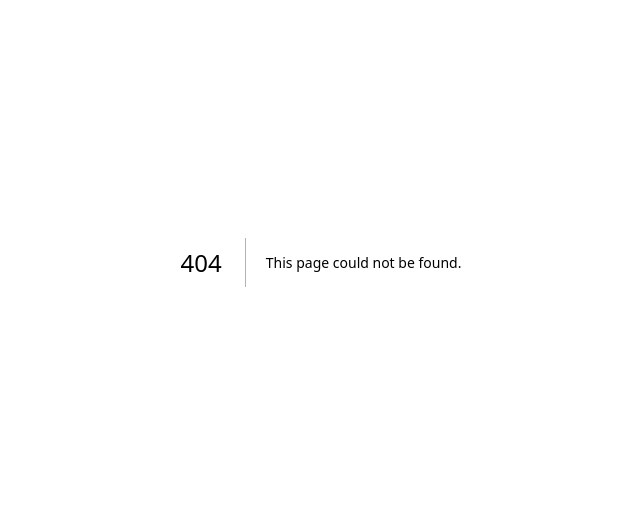
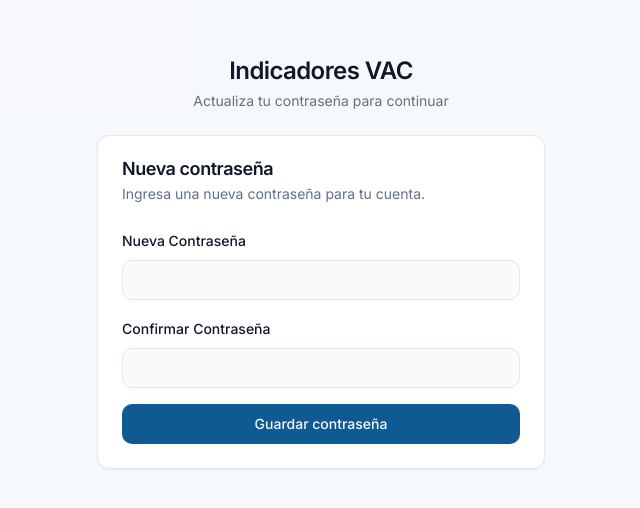
Before and after one commit to danielprieto200004/indicadores_vac2, a Next.js app: page /update-password in a window 1280 px wide. Before the commit this address had no page. Shown: the part 138-646 px from the top of the page, without its empty margins (319-959 px from the left). Built offline with nearby package versions, Linux system fonts and the light colour scheme; no server answers.

Commit message:
feat: implement forgot password flow with supabase

```diff
--- /dev/null
+++ b/src/app/update-password/page.tsx
@@ -0,0 +1,29 @@
+import { UpdatePasswordForm } from "@/components/auth/update-password-form";
+import { Card, CardContent, CardDescription, CardHeader, CardTitle } from "@/components/ui/card";
+
+export default function UpdatePasswordPage() {
+  return (
+    <main className="min-h-dvh bg-muted/30">
+      <div className="mx-auto flex min-h-dvh w-full max-w-6xl items-center justify-center px-6 py-10">
+        <div className="w-full max-w-md space-y-6">
+          <div className="text-center">
+            <div className="text-2xl font-semibold tracking-tight">Indicadores VAC</div>
+            <div className="mt-1 text-sm text-muted-foreground">
+              Actualiza tu contraseña para continuar
+            </div>
+          </div>
+
+          <Card>
+            <CardHeader>
+              <CardTitle>Nueva contraseña</CardTitle>
+              <CardDescription>Ingresa una nueva contraseña para tu cuenta.</CardDescription>
+            </CardHeader>
+            <CardContent>
+              <UpdatePasswordForm />
+            </CardContent>
+          </Card>
+        </div>
+      </div>
+    </main>
+  );
+}
--- a/src/components/auth/login-form.tsx
+++ b/src/components/auth/login-form.tsx
@@ -13,7 +13,7 @@ import { Label } from "@/components/ui/label";
 
 const schema = z.object({
   email: z.string().email("Ingresa un correo válido"),
-  password: z.string().min(8, "Mínimo 8 caracteres"),
+  password: z.string().optional(),
 });
 
 type FormValues = z.infer<typeof schema>;
@@ -23,6 +23,8 @@ export function LoginForm({ next = "/app" }: { next?: string }) {
 
   const supabase = useMemo(() => createSupabaseBrowserClient(), []);
   const [serverError, setServerError] = useState<string | null>(null);
+  const [isForgotPassword, setIsForgotPassword] = useState(false);
+  const [resetSent, setResetSent] = useState(false);
 
   const form = useForm<FormValues>({
     resolver: zodResolver(schema),
@@ -32,6 +34,24 @@ export function LoginForm({ next = "/app" }: { next?: string }) {
 
   async function onSubmit(values: FormValues) {
     setServerError(null);
+
+    if (isForgotPassword) {
+      const { error } = await supabase.auth.resetPasswordForEmail(values.email, {
+        redirectTo: `${window.location.origin}/update-password`,
+      });
+      if (error) {
+        setServerError(error.message);
+        return;
+      }
+      setResetSent(true);
+      return;
+    }
+
+    if (!values.password || values.password.length < 8) {
+      setServerError("La contraseña debe tener al menos 8 caracteres");
+      return;
+    }
+
     const { error } = await supabase.auth.signInWithPassword({
       email: values.email,
       password: values.password,
@@ -56,19 +76,50 @@ export function LoginForm({ next = "/app" }: { next?: string }) {
         ) : null}
       </div>
 
+      {!isForgotPassword && (
         <div className="space-y-2">
+          <div className="flex items-center justify-between">
             <Label htmlFor="password">Contraseña</Label>
+            <button
+              type="button"
+              onClick={() => setIsForgotPassword(true)}
+              className="text-xs text-primary hover:underline"
+            >
+              ¿Olvidaste tu contraseña?
+            </button>
+          </div>
           <Input id="password" type="password" {...form.register("password")} />
           {form.formState.errors.password?.message ? (
             <p className="text-xs text-destructive">{form.formState.errors.password.message}</p>
           ) : null}
         </div>
+      )}
 
       {serverError ? <p className="text-sm text-destructive">{serverError}</p> : null}
 
+      {resetSent && (
+        <div className="p-3 bg-green-50 text-green-700 rounded-md text-sm">
+          Revisa tu correo para encontrar el enlace de recuperación.
+        </div>
+      )}
+
       <Button type="submit" className="w-full" disabled={form.formState.isSubmitting}>
-        {form.formState.isSubmitting ? "Ingresando..." : "Ingresar"}
+        {form.formState.isSubmitting
+          ? (isForgotPassword ? "Enviando..." : "Ingresando...")
+          : (isForgotPassword ? "Enviar enlace de recuperación" : "Ingresar")}
       </Button>
+
+      {isForgotPassword && (
+        <div className="text-center mt-4">
+          <button
+            type="button"
+            onClick={() => { setIsForgotPassword(false); setResetSent(false); setServerError(null); }}
+            className="text-sm text-muted-foreground hover:text-foreground"
+          >
+            Volver a iniciar sesión
+          </button>
+        </div>
+      )}
     </form>
   );
 }
--- /dev/null
+++ b/src/components/auth/update-password-form.tsx
@@ -0,0 +1,76 @@
+"use client";
+
+import { useMemo, useState } from "react";
+import { useRouter } from "next/navigation";
+import { z } from "zod";
+import { zodResolver } from "@hookform/resolvers/zod";
+import { useForm } from "react-hook-form";
+
+import { createSupabaseBrowserClient } from "@/lib/supabase/client";
+import { Button } from "@/components/ui/button";
+import { Input } from "@/components/ui/input";
+import { Label } from "@/components/ui/label";
+
+const schema = z.object({
+  password: z.string().min(8, "Mínimo 8 caracteres"),
+  confirmPassword: z.string().min(8, "Mínimo 8 caracteres"),
+}).refine((data) => data.password === data.confirmPassword, {
+  message: "Las contraseñas no coinciden",
+  path: ["confirmPassword"],
+});
+
+type FormValues = z.infer<typeof schema>;
+
+export function UpdatePasswordForm() {
+  const router = useRouter();
+  const supabase = useMemo(() => createSupabaseBrowserClient(), []);
+  const [serverError, setServerError] = useState<string | null>(null);
+
+  const form = useForm<FormValues>({
+    resolver: zodResolver(schema),
+    defaultValues: { password: "", confirmPassword: "" },
+    mode: "onSubmit",
+  });
+
+  async function onSubmit(values: FormValues) {
+    setServerError(null);
+    const { error } = await supabase.auth.updateUser({
+      password: values.password,
+    });
+
+    if (error) {
+      setServerError(error.message);
+      return;
+    }
+
+    // Una vez actualizado, redirigir al dashboard
+    router.replace("/app");
+    router.refresh();
+  }
+
+  return (
+    <form className="space-y-4" onSubmit={form.handleSubmit(onSubmit)}>
+      <div className="space-y-2">
+        <Label htmlFor="password">Nueva Contraseña</Label>
+        <Input id="password" type="password" {...form.register("password")} />
+        {form.formState.errors.password?.message ? (
+          <p className="text-xs text-destructive">{form.formState.errors.password.message}</p>
+        ) : null}
+      </div>
+
+      <div className="space-y-2">
+        <Label htmlFor="confirmPassword">Confirmar Contraseña</Label>
+        <Input id="confirmPassword" type="password" {...form.register("confirmPassword")} />
+        {form.formState.errors.confirmPassword?.message ? (
+          <p className="text-xs text-destructive">{form.formState.errors.confirmPassword.message}</p>
+        ) : null}
+      </div>
+
+      {serverError ? <p className="text-sm text-destructive">{serverError}</p> : null}
+
+      <Button type="submit" className="w-full" disabled={form.formState.isSubmitting}>
+        {form.formState.isSubmitting ? "Guardando..." : "Guardar contraseña"}
+      </Button>
+    </form>
+  );
+}
```
Lines whose indentation alone changed are shown as unchanged.
